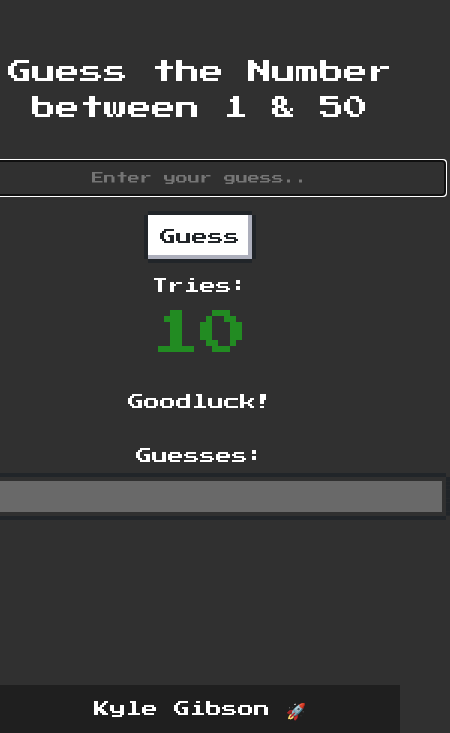
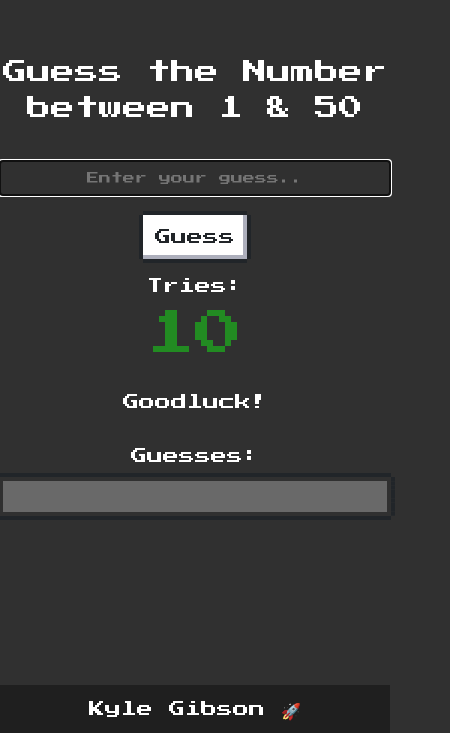
Before and after one commit to ktgibson/ktgibson.github.io, a plain HTML site: page index.html in a window 390 px wide. Shown: the part 111-844 px from the top of the page, 450 px wide, since content can reach past the window. Drawn offline with nearby package versions, Linux system fonts and the light colour scheme.

Commit message:
change to reactive css settings

```diff
--- a/style.css
+++ b/style.css
@@ -104,7 +104,7 @@ body {
 
  /* Reactive */
 @media all and (max-width: 600px) {
-    .container{
+    .main{
         width: 400px;
     }
 
```
